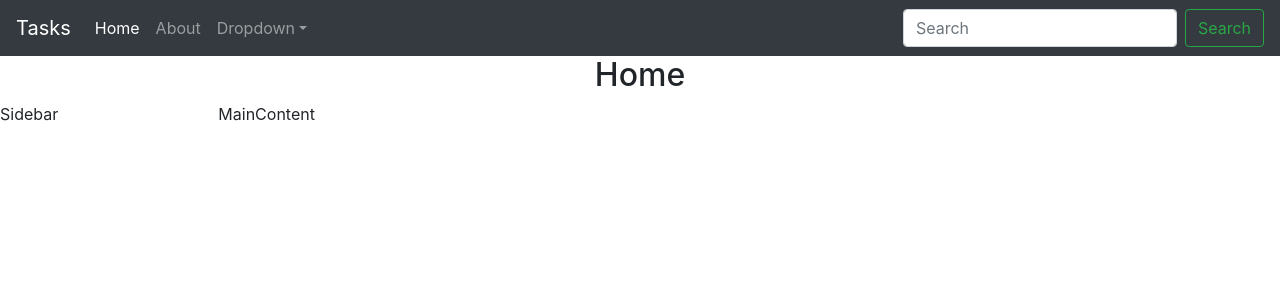
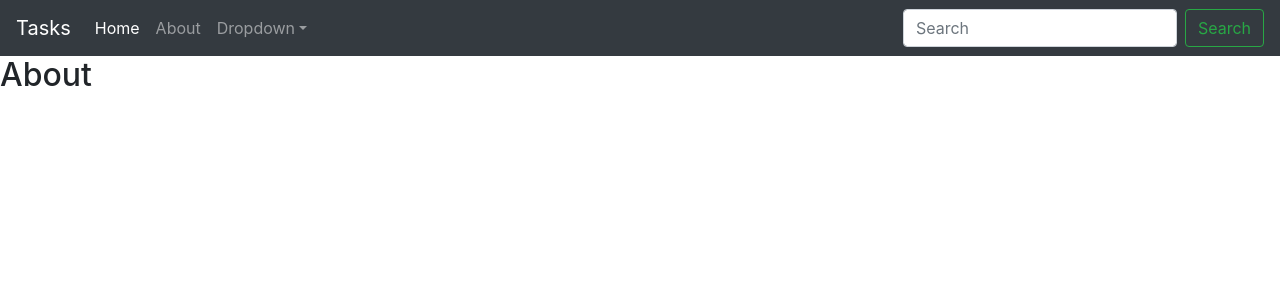
Before and after one commit to BharathGithubUser/react-learnings, a React (Create React App) app: page /about in a window 1280 px wide. Shown: the top 300 px of the page. Built offline with nearby package versions, Linux system fonts and the light colour scheme.

Commit message:
Fixed the routing issue on NavBar

```diff
--- a/src/components/About.js
+++ b/src/components/About.js
@@ -1,9 +1,11 @@
 import React, { Component } from 'react';
+import NavBar from "./NavBar"
 
 class About extends Component {
   render() {
     return (
         <div>
+          <NavBar/>
           <h2>About</h2>
         </div>
     );
--- a/src/components/Home.js
+++ b/src/components/Home.js
@@ -1,9 +1,11 @@
 import React, { Component } from 'react';
+import NavBar from "./NavBar"
 
 class Home extends Component {
   render() {
     return (
       <div>
+        <NavBar />
         <h2 className="text-center">Home</h2>
         <div className="row">
           <div className="col-sm-2">Sidebar</div>
--- a/src/components/Main.js
+++ b/src/components/Main.js
@@ -3,17 +3,13 @@ import { BrowserRouter as Router, Switch, Route, Link }
   from 'react-router-dom';
 import Home from "./Home"
 import About from "./About"
-import NavBar from "./NavBar";
 class Main extends Component {
   render() {
     return (
       <div>
         <Router>
-          <NavBar />
-          <Switch>
-            <Route exactly component={Home} pattern="/" />
-            <Route exactly component={About} pattern="/about"/>
-          </Switch>
+          <Route exact path="/" component={Home} />
+          <Route  path="/about" component={About} />
         </Router >
       </div>
     )
--- a/src/components/NavBar.js
+++ b/src/components/NavBar.js
@@ -37,7 +37,7 @@ class NavBar extends Component {
                                 Dropdown
         </a>
                             <div className="dropdown-menu dropdown-menu-right" aria-labelledby="navbarDropdown">
-                                <Link to={"/"} className="dropdown-item">Action</Link>
+                                <Link to={"/some"} className="dropdown-item">Action</Link>
                                 <a className="dropdown-item" href="#">Another action</a>
                                 <a className="dropdown-item" href="#">Something else here</a>
                             </div>
```
